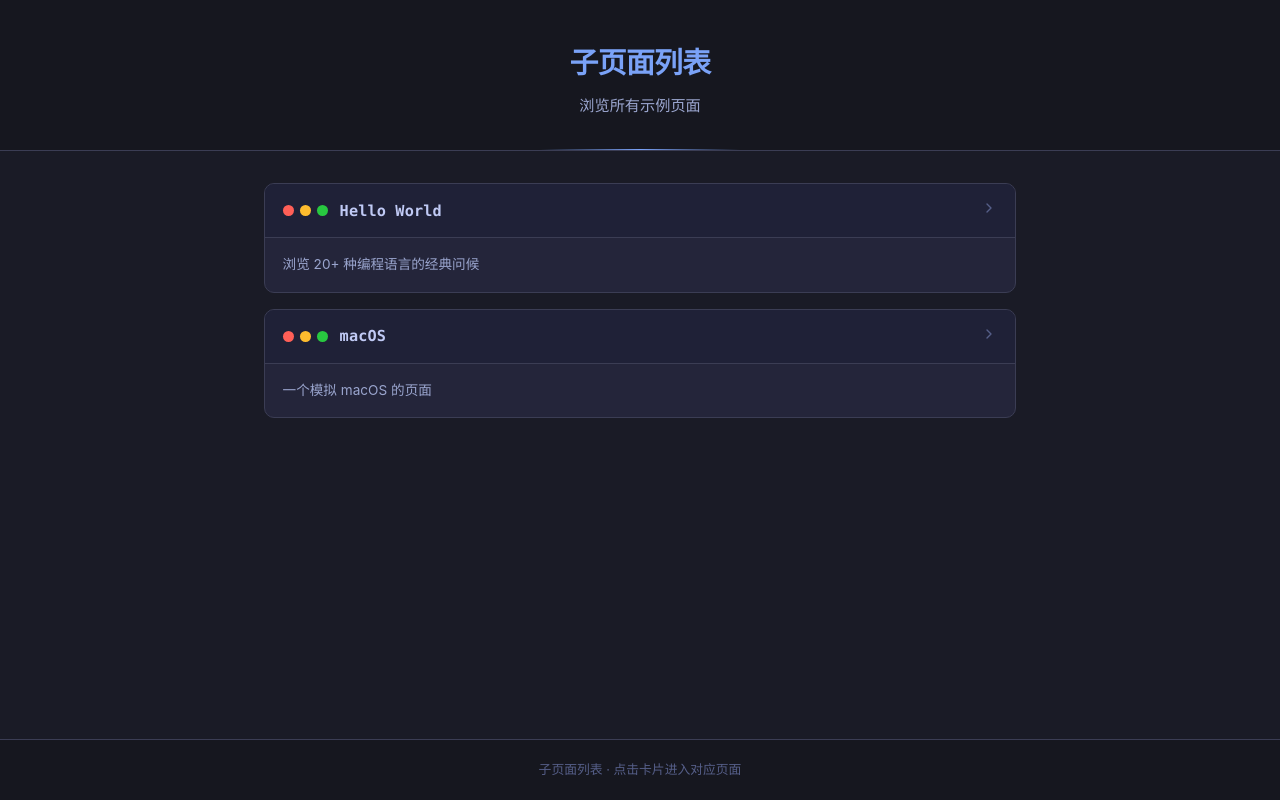
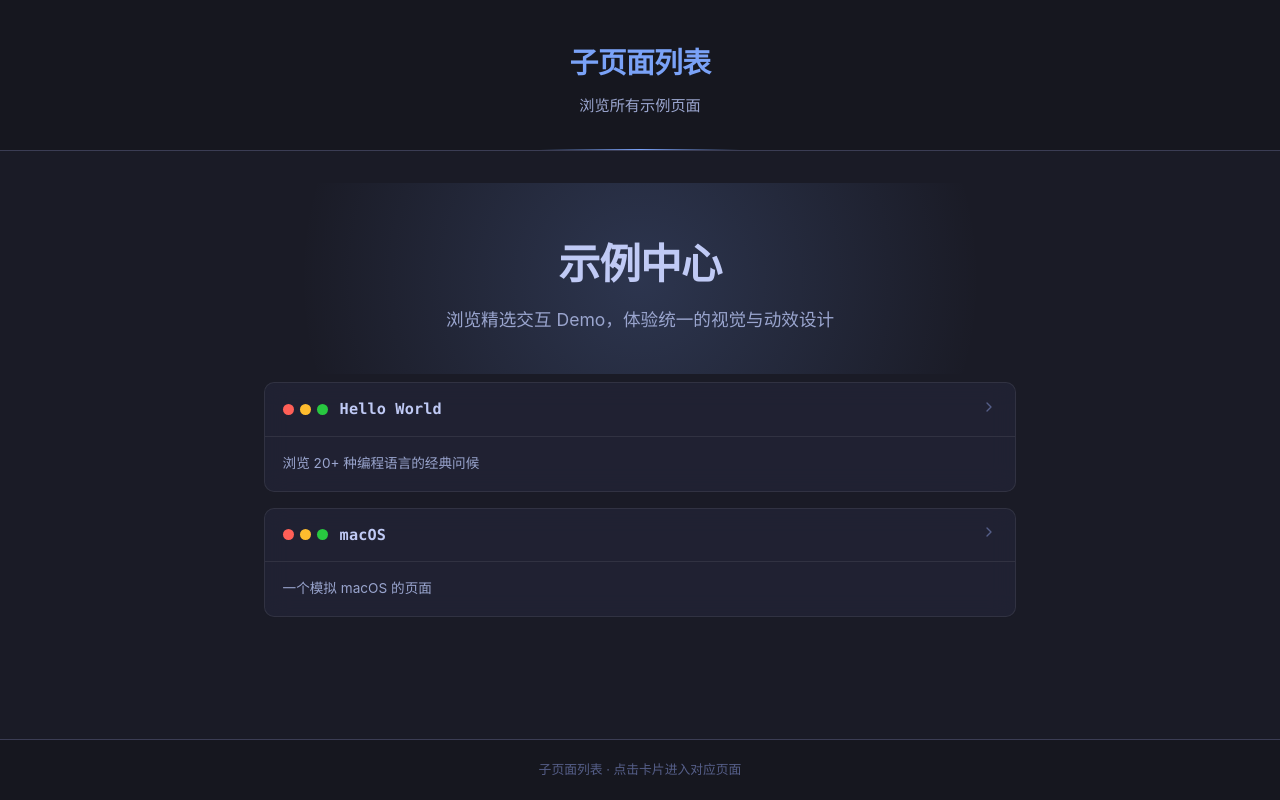
Before and after one commit to TheShowMy/raccoon_agents_test, a Svelte app: page / in a window 1280 px wide. Built offline with nearby package versions, Linux system fonts and the light colour scheme.

Commit message:
raccoon_node: 首页 Hero 区与玻璃态入口卡片

```diff
--- a/src/routes/Home.svelte
+++ b/src/routes/Home.svelte
@@ -9,6 +9,12 @@
   showFooter={true}
   footerText="子页面列表 · 点击卡片进入对应页面"
 >
+  <section class="hero">
+    <div class="hero__glow" aria-hidden="true"></div>
+    <h1 class="hero__title">示例中心</h1>
+    <p class="hero__slogan">浏览精选交互 Demo，体验统一的视觉与动效设计</p>
+  </section>
+
   <div class="list">
     <a href="#/hello-world" class="list-card">
       <div class="list-card__header">
@@ -55,6 +61,48 @@
 </Layout>
 
 <style>
+  .hero {
+    position: relative;
+    text-align: center;
+    padding: 3rem 1rem 2.5rem;
+    margin-bottom: 0.5rem;
+    overflow: hidden;
+  }
+
+  .hero__glow {
+    position: absolute;
+    top: 50%;
+    left: 50%;
+    width: 140%;
+    height: 220%;
+    transform: translate(-50%, -50%);
+    background: radial-gradient(
+      circle at center,
+      color-mix(in srgb, var(--accent) 28%, transparent) 0%,
+      transparent 60%
+    );
+    opacity: 0.7;
+    pointer-events: none;
+    z-index: 0;
+  }
+
+  .hero__title {
+    position: relative;
+    z-index: 1;
+    font-size: clamp(1.85rem, 5vw, 2.6rem);
+    font-weight: 800;
+    color: var(--text-primary);
+    letter-spacing: -0.02em;
+    margin-bottom: 0.5rem;
+  }
+
+  .hero__slogan {
+    position: relative;
+    z-index: 1;
+    font-size: clamp(0.95rem, 2.5vw, 1.1rem);
+    color: var(--text-secondary);
+  }
+
   .list {
     display: flex;
     flex-direction: column;
@@ -63,12 +111,14 @@
 
   .list-card {
     display: block;
-    background: var(--bg-card);
-    border: 1px solid var(--border);
+    background: var(--glass-bg);
+    border: 1px solid var(--glass-border);
     border-radius: var(--radius);
     overflow: hidden;
     text-decoration: none;
     color: inherit;
+    backdrop-filter: blur(12px);
+    -webkit-backdrop-filter: blur(12px);
     transition:
       transform var(--transition),
       box-shadow var(--transition),
@@ -77,8 +127,10 @@
   }
 
   .list-card:hover {
-    transform: translateY(-3px);
-    box-shadow: var(--shadow-lg);
+    transform: translateY(-6px);
+    box-shadow:
+      var(--shadow-lg),
+      0 0 28px color-mix(in srgb, var(--accent) 18%, transparent);
     border-color: var(--accent);
   }
 
@@ -87,8 +139,8 @@
     align-items: center;
     justify-content: space-between;
     padding: 0.85rem 1.1rem;
-    background: #1f2137;
-    border-bottom: 1px solid var(--border);
+    background: transparent;
+    border-bottom: 1px solid var(--glass-border);
     user-select: none;
   }
 
@@ -150,6 +202,10 @@
   }
 
   @media (max-width: 600px) {
+    .hero {
+      padding: 2rem 1rem 1.75rem;
+    }
+
     .list-card__header {
       padding: 0.7rem 0.9rem;
     }
```
Also changed, not shown: 1 other file (tests, documents, lock files or other folders).
